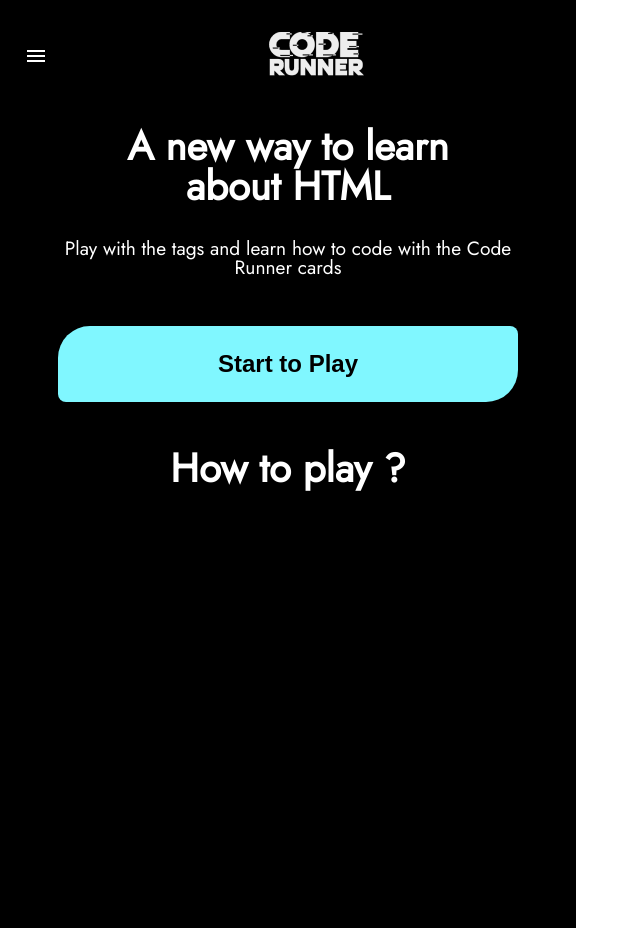
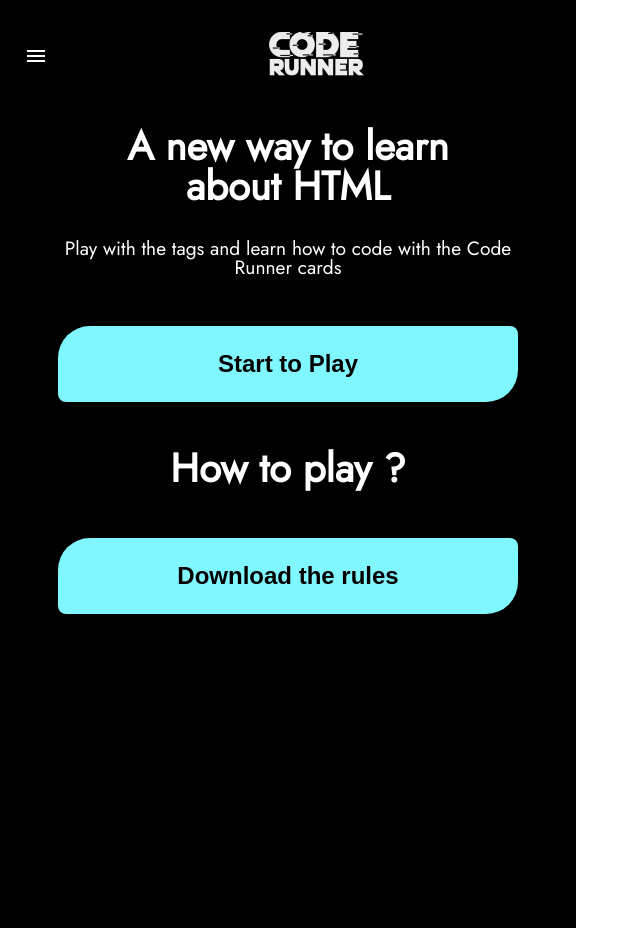
Before and after one commit to SarahOtmane/EnglishGame, a React (Create React App) app: page / in a window 1280 px wide. Shown: the whole page, without its empty margins (0-640 px from the left). Built offline with nearby package versions, Linux system fonts and the light colour scheme.

Commit message:
final test

```diff
--- a/src/App.css
+++ b/src/App.css
@@ -218,7 +218,7 @@ header .logo{
 }
 
 .blue{background-color: #80F7FF;}
-.blueSelect{background-color: black; color : #80F7FF; border: 2px solid #80F7FF;}
+.selected{background-color: black; color : #80F7FF; border: 2px solid #80F7FF;}
 
 .green{background-color: #85FF82;}
 
--- a/src/components/Home.js
+++ b/src/components/Home.js
@@ -2,6 +2,19 @@ import { useNavigate } from "react-router-dom";
 
 function Home(){
     const navigate = useNavigate();
+
+    const handleDownload = () => {
+        const pdfPath = '../assets/Rules.pdf';
+        const link = document.createElement('a');
+
+        link.href = pdfPath;
+        link.download = 'Rules.pdf';
+
+        document.body.appendChild(link);
+        link.click();
+
+        document.body.removeChild(link);
+      };
 
     return(
         <main className="Home">
@@ -13,6 +26,7 @@ function Home(){
 
             <section>
                 <h2>How to play ?</h2>
+                <button onClick={handleDownload} >Download the rules</button>
             </section>
         </main>
     )
```
Also changed, not shown: 1 other file (tests, documents, lock files or other folders).
